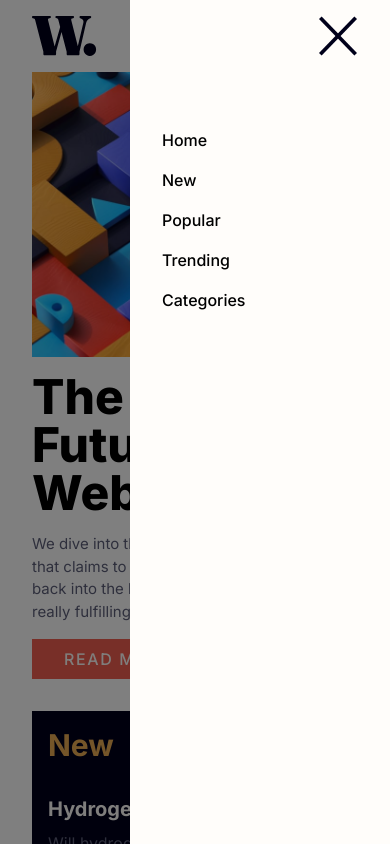
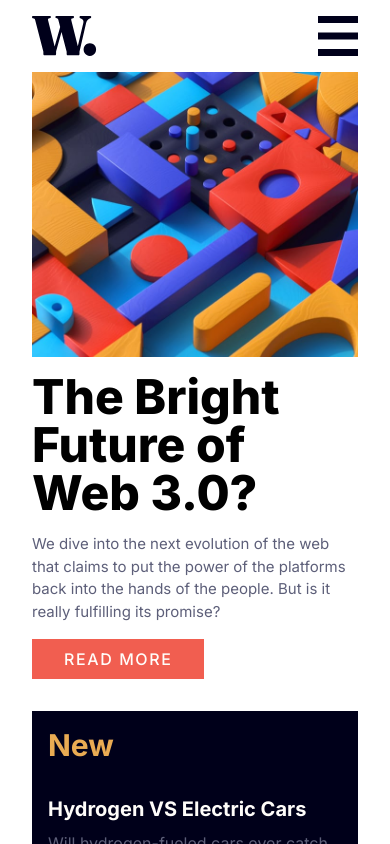
Before and after one commit to Tempestaaa/MentorNewHomePage, a React (Vite) app: page / in a window 390 px wide. Shown: the top 844 px of the page. Built offline with nearby package versions, Linux system fonts and the light colour scheme.

Commit message:
update navbar

```diff
--- a/src/components/Nav.tsx
+++ b/src/components/Nav.tsx
@@ -34,7 +34,7 @@ const Links: LinksType = [
 const Nav = () => {
   const [isShowNav, setIsShowNav] = useState(true);
 
-  const handleShowNav = (): void => {
+  const handleShowNav = () => {
     setIsShowNav(!isShowNav);
   };
 
@@ -43,8 +43,11 @@ const Nav = () => {
       <div className="md:flex items-center justify-between bg-white py-4">
         <img src={logo} alt="logo icon" />
 
-        {isShowNav && (
-          <ul className="font-medium md:text-navAndText w-full md:w-auto h-screen md:h-auto bg-navMobile md:bg-inherit absolute md:static top-0 right-0">
+        <ul
+          className={`font-medium md:text-navAndText w-full md:w-auto h-screen md:h-auto bg-navMobile md:bg-inherit absolute md:static top-0 ${
+            isShowNav ? "right-[100%]" : "right-0"
+          }`}
+        >
           <div className="flex flex-col md:flex-row gap-4 md:gap-8 w-2/3 md:w-auto h-full md:h-auto ml-auto pt-32 md:pt-0 pl-8 md:pl-0 bg-Offwhite">
             {Links.map((link, i) => (
               <li key={i} className="hover:text-btn">
@@ -53,10 +56,9 @@ const Nav = () => {
             ))}
           </div>
         </ul>
-        )}
       </div>
       <img
-        src={isShowNav ? closeMenuIcon : menuIcon}
+        src={isShowNav ? menuIcon : closeMenuIcon}
         alt="menu"
         onClick={handleShowNav}
         className="w-[40px] aspect-square absolute top-4 right-8 block md:hidden z-10"
```
Lines whose indentation alone changed are shown as unchanged.
